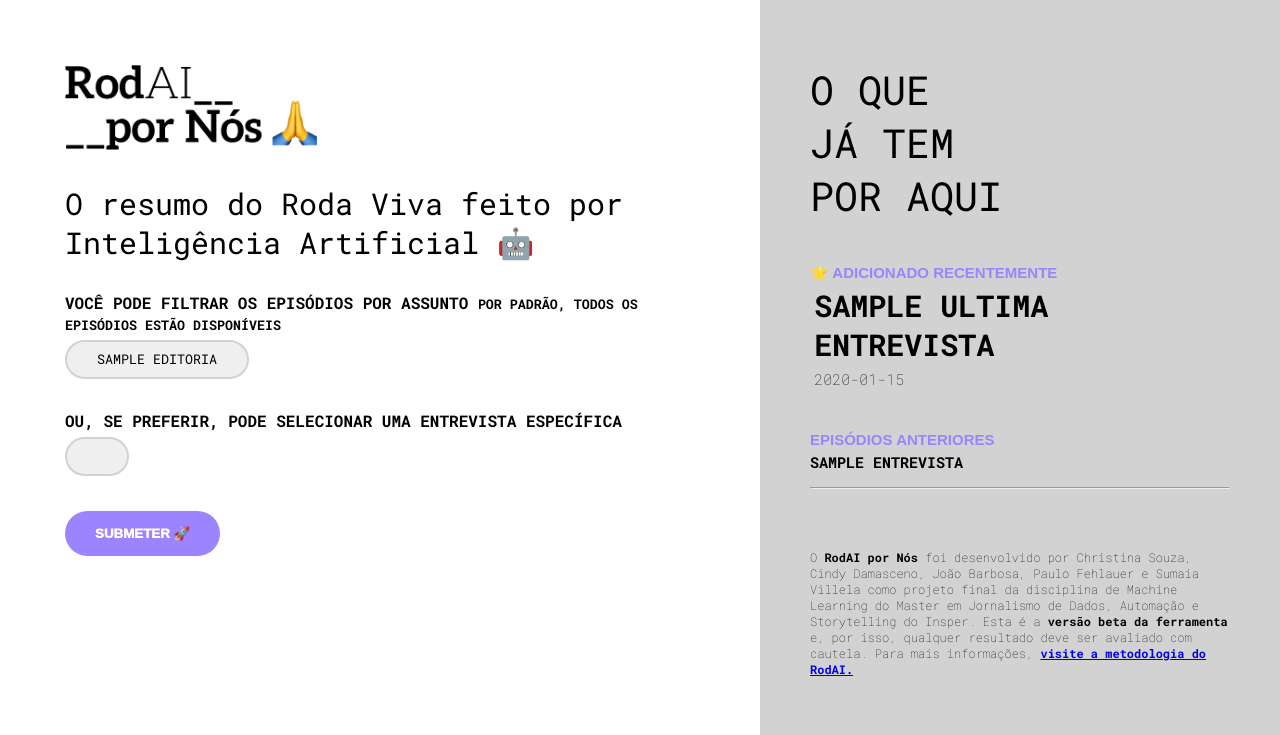
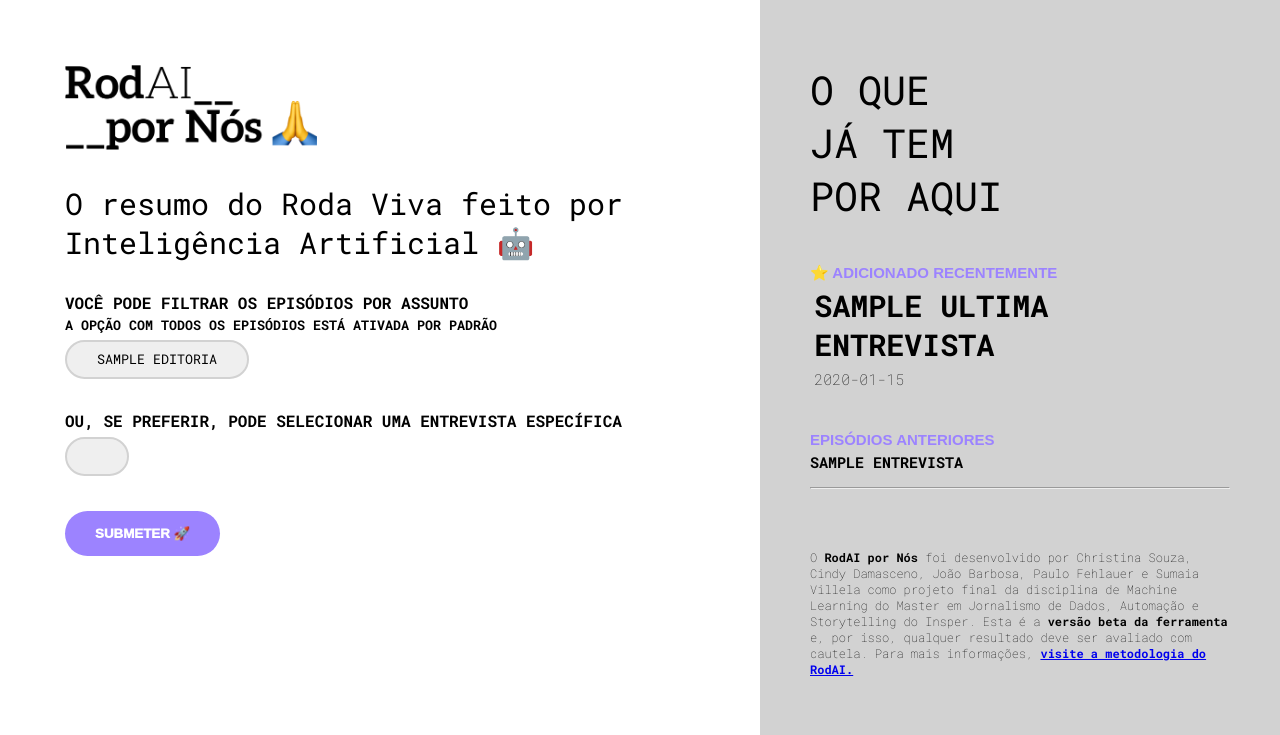
Before and after one commit to cindydamasceno/rodai, a Flask app: template templates/index.html in a window 1280 px wide. Shown: the top 735 px of the page. Run offline with Flask 3, Linux system fonts and the light colour scheme; the template is opened without the code that fills it: most values are stand-ins (such as "Sample title", 1, 10 or a date in 2020); lists and menus that the app fills with data are empty.

Commit message:
Update index.html

```diff
--- a/templates/index.html
+++ b/templates/index.html
@@ -23,7 +23,7 @@
         <form action="/resultado" method="post">
             <!-- EDITORIA -->
             <div class="div-editoria">
-                <p class="select-form">VOCÊ PODE FILTRAR OS EPISÓDIOS POR ASSUNTO <small> POR PADRÃO, TODOS OS EPISÓDIOS ESTÃO DISPONÍVEIS</small></p>
+                <p class="select-form">VOCÊ PODE FILTRAR OS EPISÓDIOS POR ASSUNTO <br><small> A OPÇÃO COM TODOS OS EPISÓDIOS ESTÁ ATIVADA POR PADRÃO</small></p>
                 <select name="editorias" id="escolhe_editoria" onchange="filtrarEntrevistados()">
                     {% for editoria in relacao_editorias %}
                     <option value="{{ editoria }}">{{ editoria }}</option>
```
